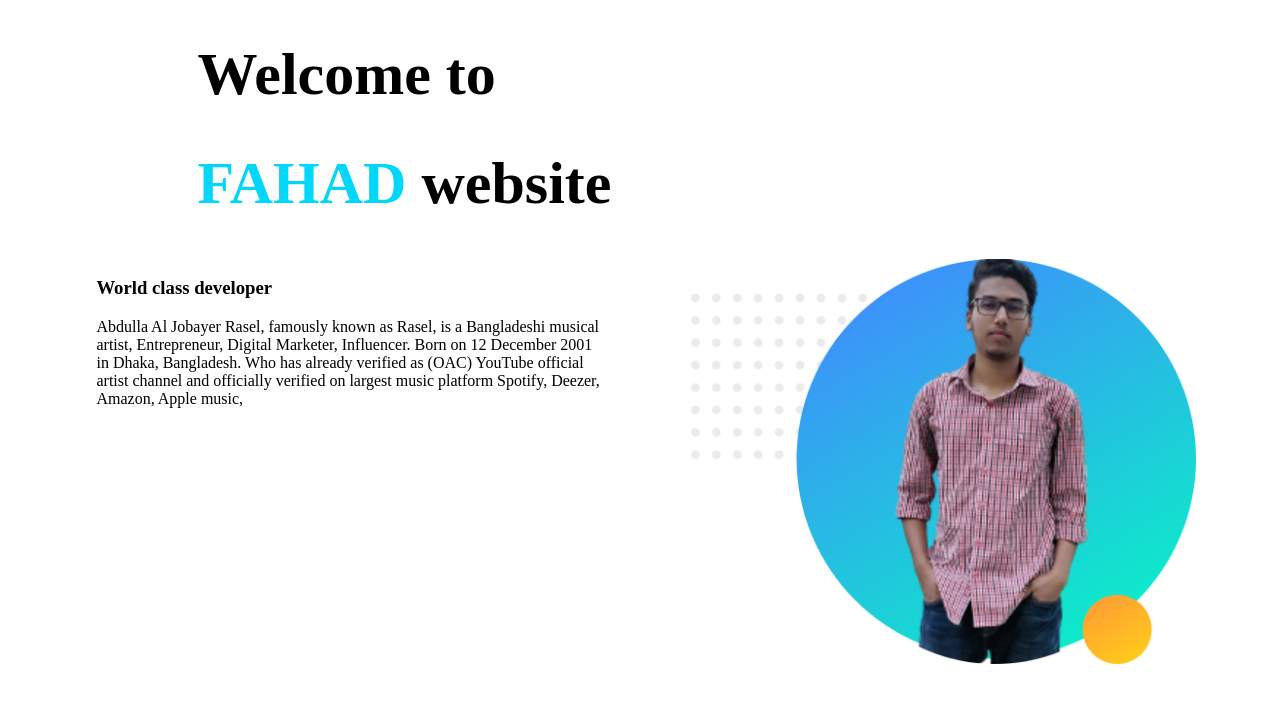
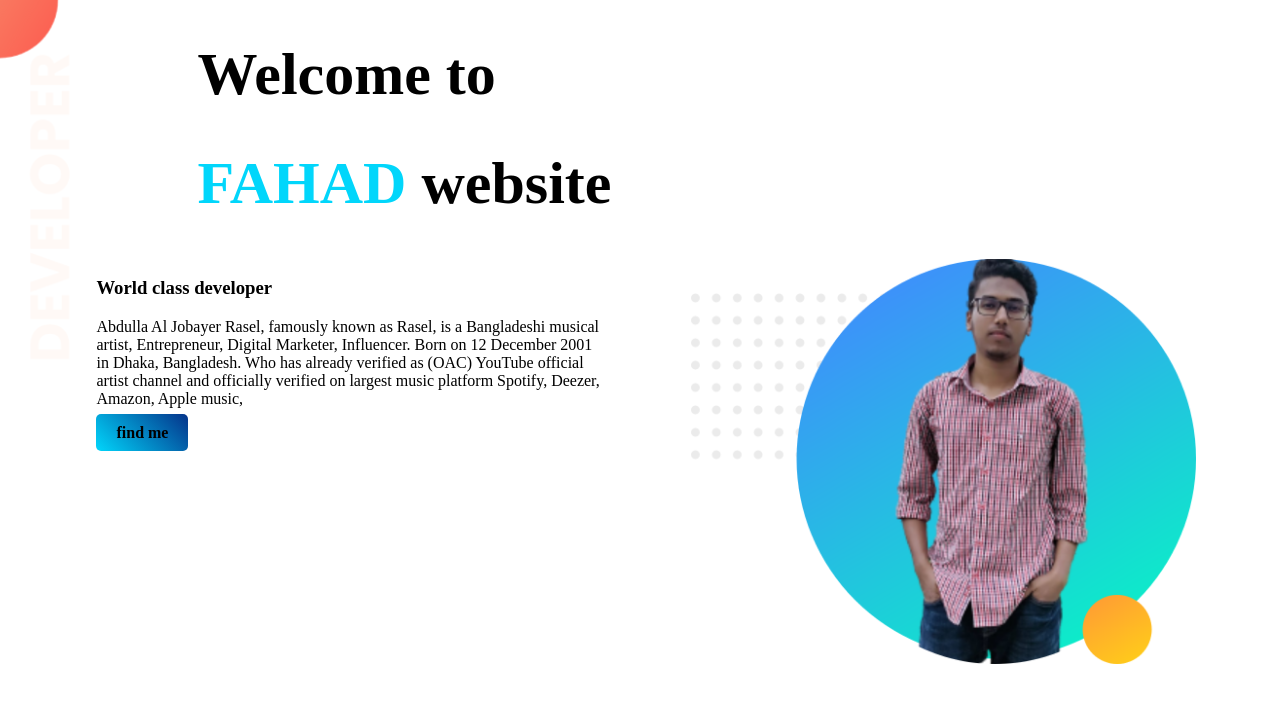
Before and after one commit to fahad-al-jobayer/web-protfolio, a plain HTML site: page images/index.html in a window 1280 px wide. Drawn offline with Linux system fonts and the light colour scheme; a web font is replaced by a local one.

Commit message:
third commit

```diff
--- a/images/index.html
+++ b/images/index.html
@@ -18,7 +18,9 @@
         <div class="half">
             <h3>World class developer</h3>
             <p>Abdulla Al Jobayer Rasel, famously known as Rasel, is a Bangladeshi musical artist, Entrepreneur, Digital Marketer, Influencer. Born on 12 December 2001 in Dhaka, Bangladesh. Who has already verified as (OAC) YouTube official artist channel and officially verified on largest music platform Spotify, Deezer, Amazon, Apple music,</p>
+            <a class="button" target="_blank" href="https://www.facebook.com/fahad.al.jobayer03">find me</a>
         </div>
+
         <div class="half">
             <img src="image 10.png" alt="">
         </div>
--- a/images/style.css
+++ b/images/style.css
@@ -1,4 +1,6 @@
 body{
+    background-image: url("top-banner.png");
+    background-repeat: no-repeat;
     font-family: 'Tiro Kannada', serif;
 }
 h1{
@@ -20,3 +22,11 @@ h1{
 h1{
     margin-left: 15%;
 }
+.button{
+    text-decoration: none;
+    background-image: linear-gradient(45deg, rgb(1, 214, 251), rgb(5, 51, 138));
+    padding: 10px 20px;
+    border-radius: 5px;
+    color: black;
+    font-weight: 700;
+}
```
Also changed, not shown: images/top-banner.png (added).
